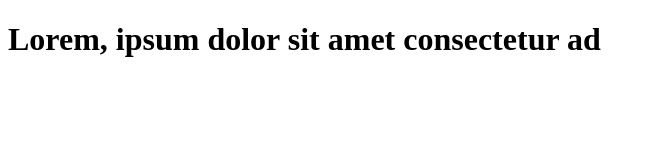
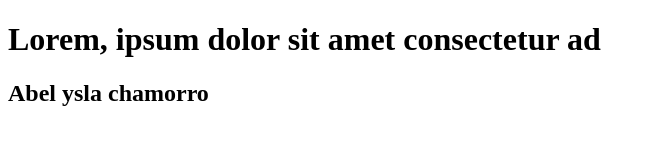
Before and after one commit to abeweb/mi-primer-repo, a plain HTML site: page index.html in a window 1280 px wide. Shown: the whole page, without its empty margins (0-656 px from the left). Drawn offline with Linux system fonts and the light colour scheme.

Commit message:
cambie mi INDEX1

```diff
--- a/index.html
+++ b/index.html
@@ -7,6 +7,7 @@
 </head>
 <body>
     <H1> Lorem, ipsum dolor sit amet consectetur ad</H1>
+   <h2>Abel ysla chamorro</h2>
 
 </body>
 </html>
```
